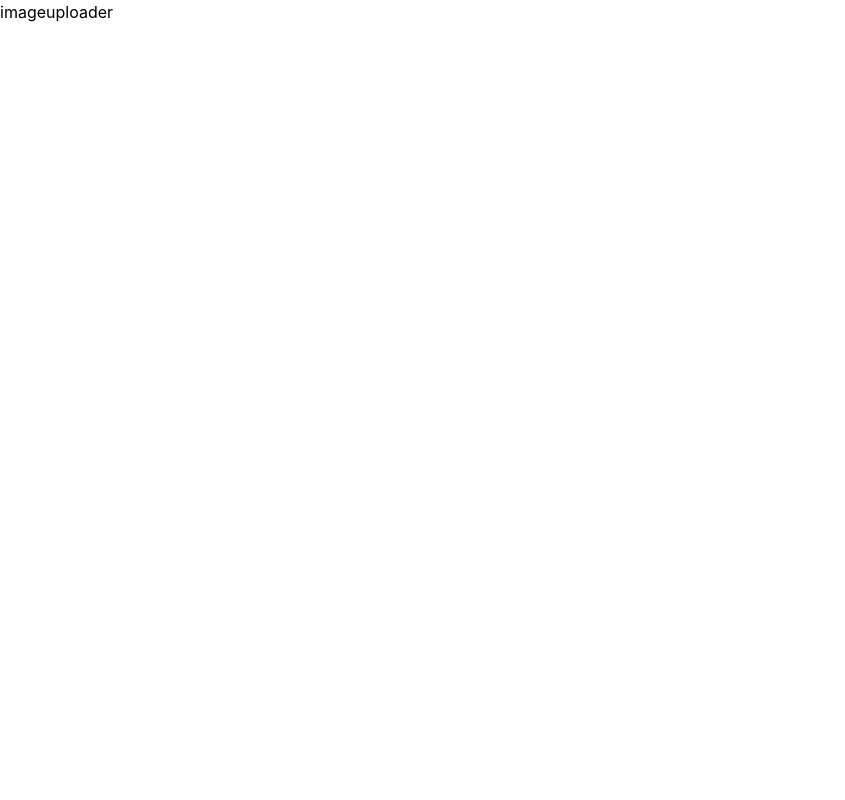
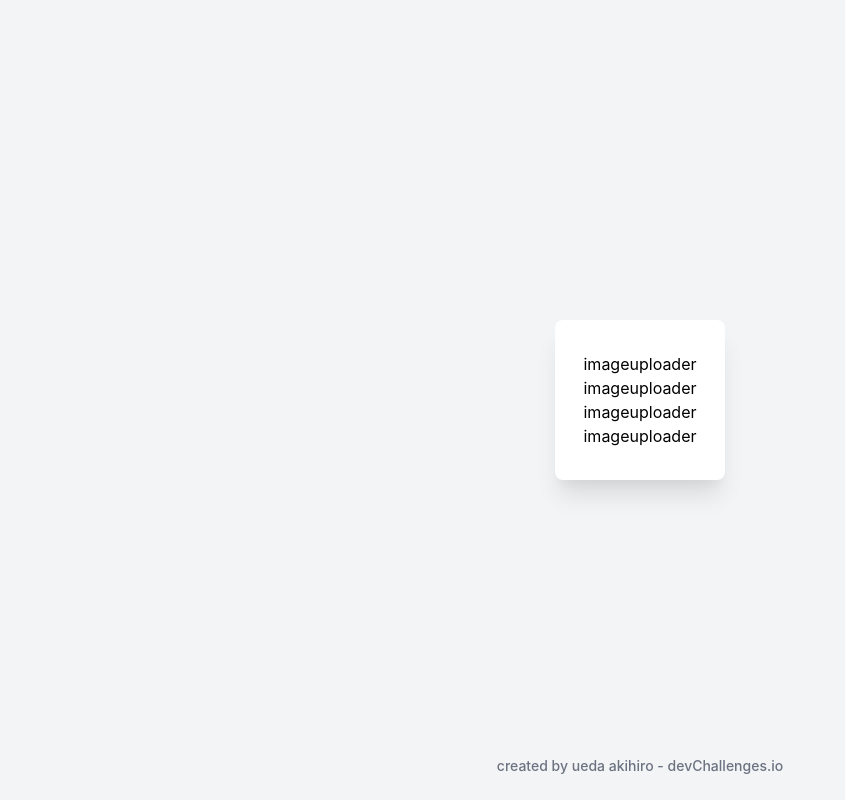
Before and after one commit to UedaA0816/image-uploader-frontend, a React (Create React App) app: page / in a window 1280 px wide. Shown: the whole page, without its empty margins (0-845 px from the left). Built offline with nearby package versions, Linux system fonts and the light colour scheme.

Commit message:
add ベース

```diff
--- a/src/components/ImageUploader.tsx
+++ b/src/components/ImageUploader.tsx
@@ -2,8 +2,11 @@ import React from "react";
 
 export const ImageUploader:React.VFC = ()=>{
   return (
-    <div>
-      imageuploader
+    <div className="bg-white shadow-xl rounded-lg px-7 py-8">
+      imageuploader<br/>
+      imageuploader<br/>
+      imageuploader<br/>
+      imageuploader<br/>
     </div>
   )
 }
--- a/src/pages/Home/Home.tsx
+++ b/src/pages/Home/Home.tsx
@@ -4,8 +4,9 @@ import { ImageUploader } from "../../components/ImageUploader"
 const Home:React.FC = () => {
 
   return (
-    <div>
+    <div className="bg-gray-100 h-screen flex flex-col justify-center items-center">
       <ImageUploader/>
+      <span className="absolute bottom-6 text-sm font-medium text-gray-500 w-full text-center">created by ueda akihiro - devChallenges.io</span>
     </div>
   )
 }
```
